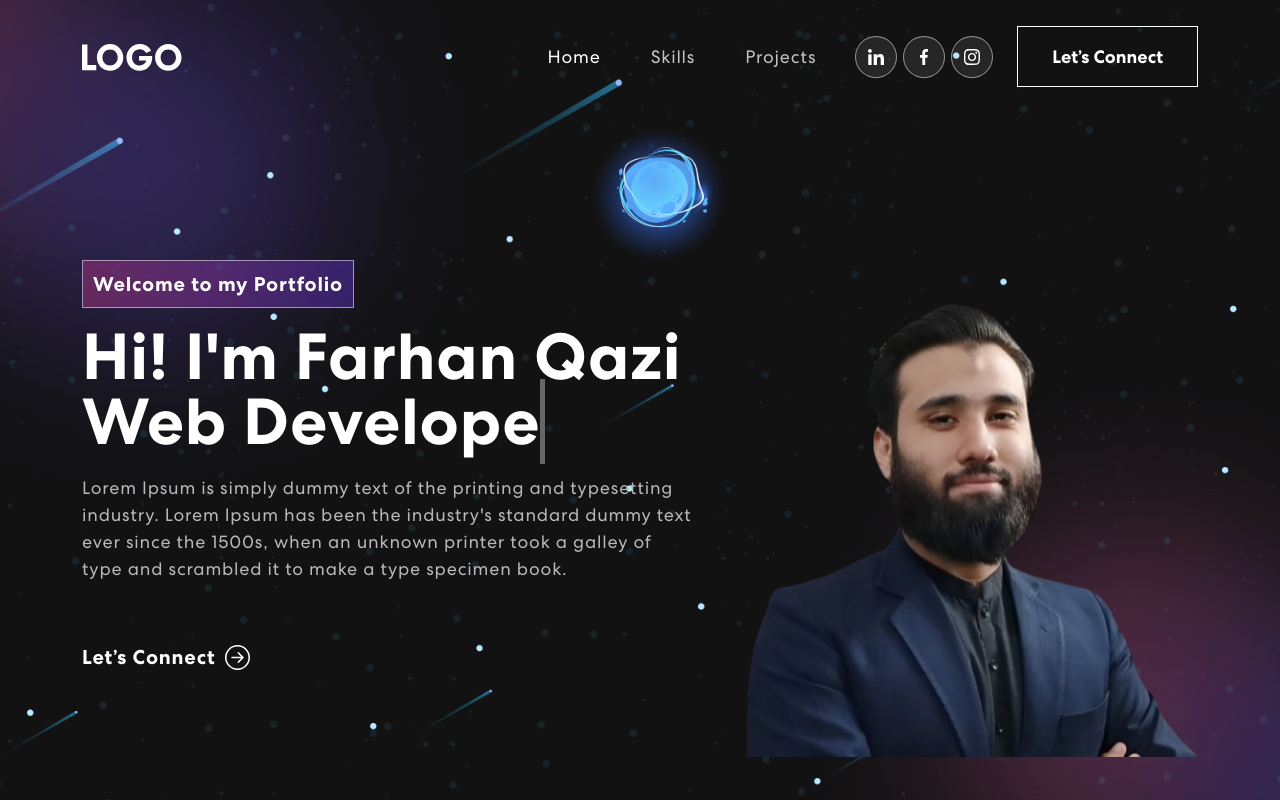
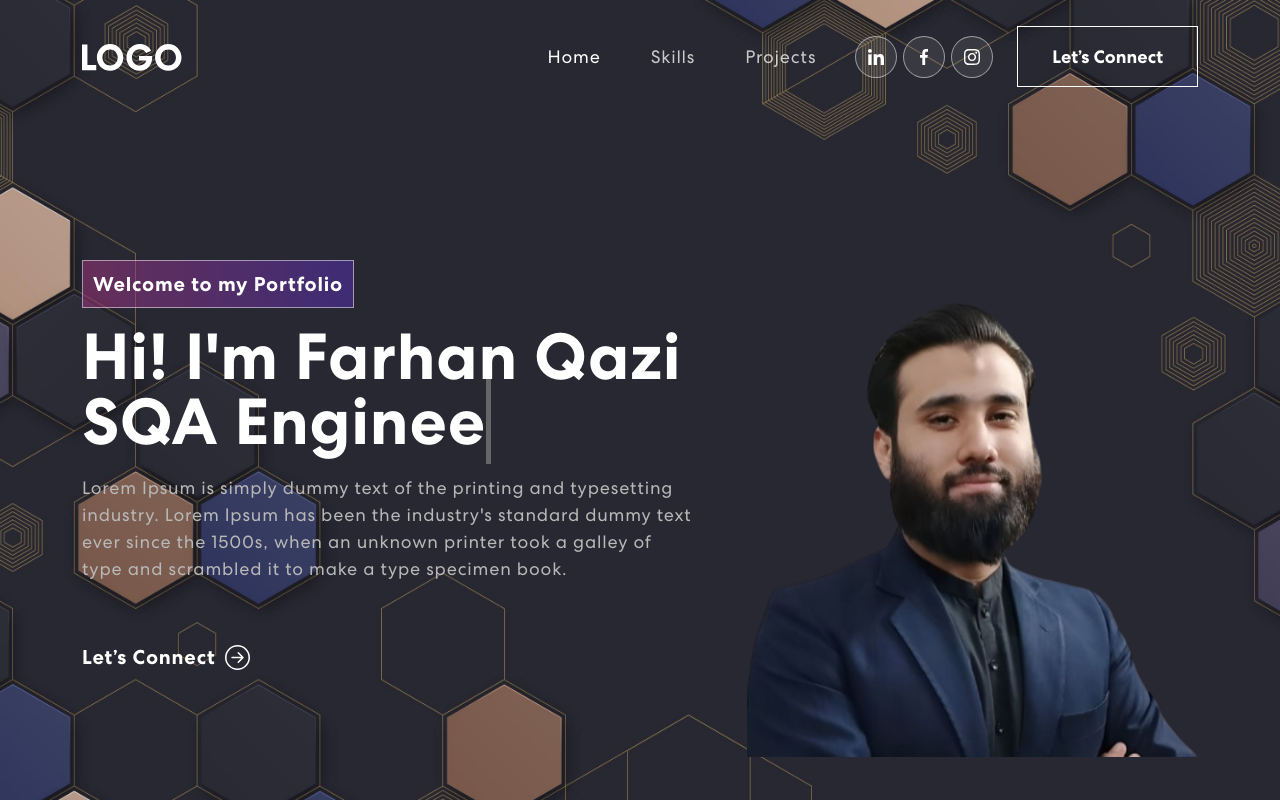
Before and after one commit to farhannrs/ProfileWebsite, a React (Create React App) app: page / in a window 1280 px wide. Shown: the top 800 px of the page. Built offline with nearby package versions, Linux system fonts and the light colour scheme; no server answers.

Commit message:
adding files

```diff
--- a/src/components/Banner.js
+++ b/src/components/Banner.js
@@ -11,7 +11,7 @@
   const [text, setText] = useState('');
   const [delta, setDelta] = useState(300 - Math.random() * 100);
   const [index, setIndex] = useState(1);
-  const toRotate = [ "Web Developer", "Web Designer", "UI/UX Designer" ];
+  const toRotate = [ "SQA Engineer", "Product Manager", "Web Designer", "UI/UX Designer" ];
   const period = 2000;
 
   useEffect(() => {
--- a/src/components/Footer.js
+++ b/src/components/Footer.js
@@ -16,7 +16,7 @@
           </Col>
           <Col size={12} sm={6} className="text-center text-sm-end">
             <div className="social-icon">
-              <a href="#"><img src={navIcon1} alt="Icon" /></a>
+              <a href="https://www.linkedin.com/in/farhannrs/"><img src={navIcon1} alt="Icon" /></a>
               <a href="#"><img src={navIcon2} alt="Icon" /></a>
               <a href="#"><img src={navIcon3} alt="Icon" /></a>
             </div>
--- a/src/components/NavBar.js
+++ b/src/components/NavBar.js
@@ -50,7 +50,7 @@
             </Nav>
             <span className="navbar-text">
               <div className="social-icon">
-                <a href="#"><img src={navIcon1} alt="" /></a>
+                <a href="https://www.linkedin.com/in/farhannrs/"><img src={navIcon1} alt="" /></a>
                 <a href="#"><img src={navIcon2} alt="" /></a>
                 <a href="#"><img src={navIcon3} alt="" /></a>
               </div>
```
Also changed, not shown: src/assets/img/banner-bg.png.
